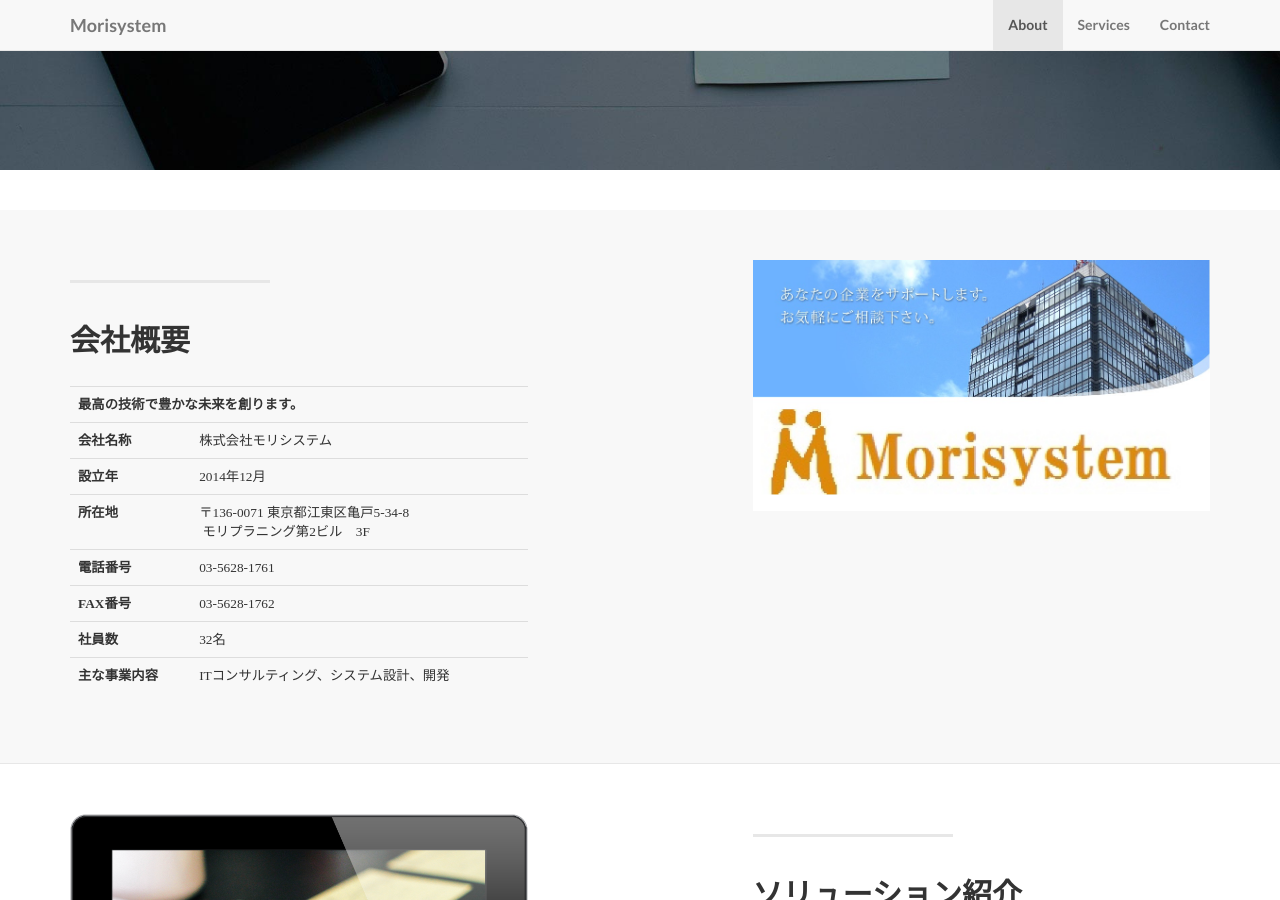
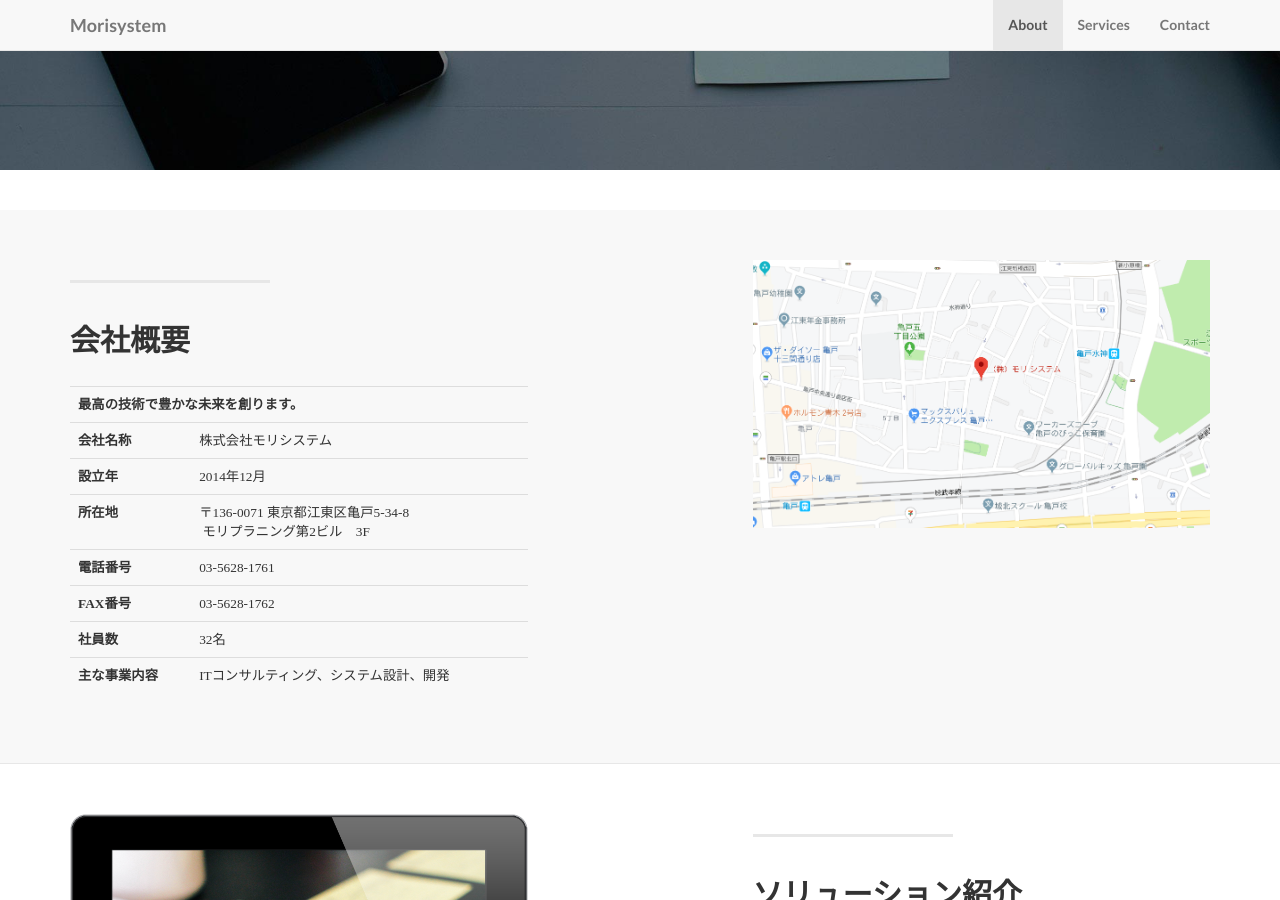
Before and after one commit to mori-system/mori-system.github.io, a Jekyll site: the page built from index.html, in a window 1280 px wide and 900 px high, scrolled down 634 px. Built offline with Jekyll 4.4.1, drawn with Linux system fonts in a browser that asks for light colours.

Commit message:
Update page_content.html

```diff
--- a/_includes/page_content.html
+++ b/_includes/page_content.html
@@ -15,7 +15,7 @@
                     <div class="lead">{{ post.content }}</div>
                 </div>
                                <div class="col-lg-5 col-lg-offset-2 col-sm-6">
-                    <img class="img-responsive" src="img/services/mori.jpg" alt="">
+                    <img class="img-responsive" src="img/services/mori.png" alt="">
                 </div>
             </div>
 
```
